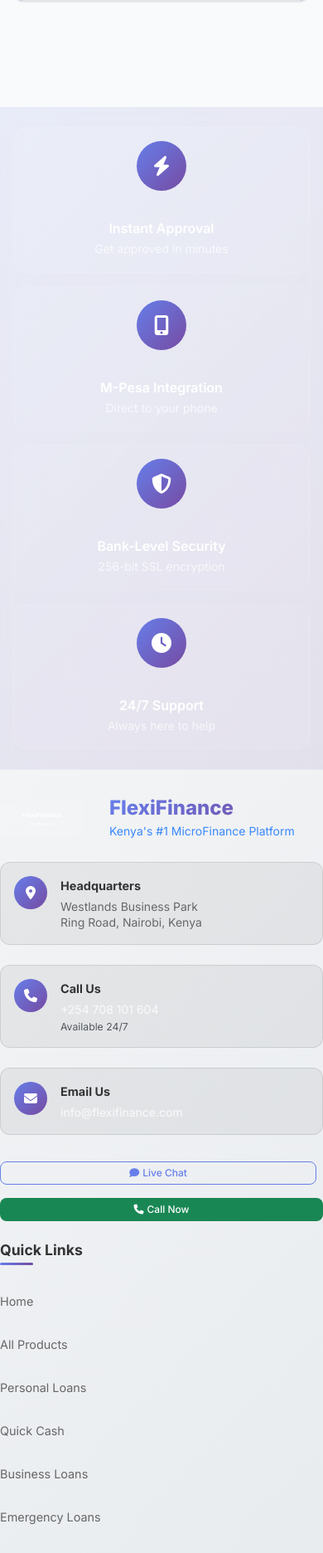
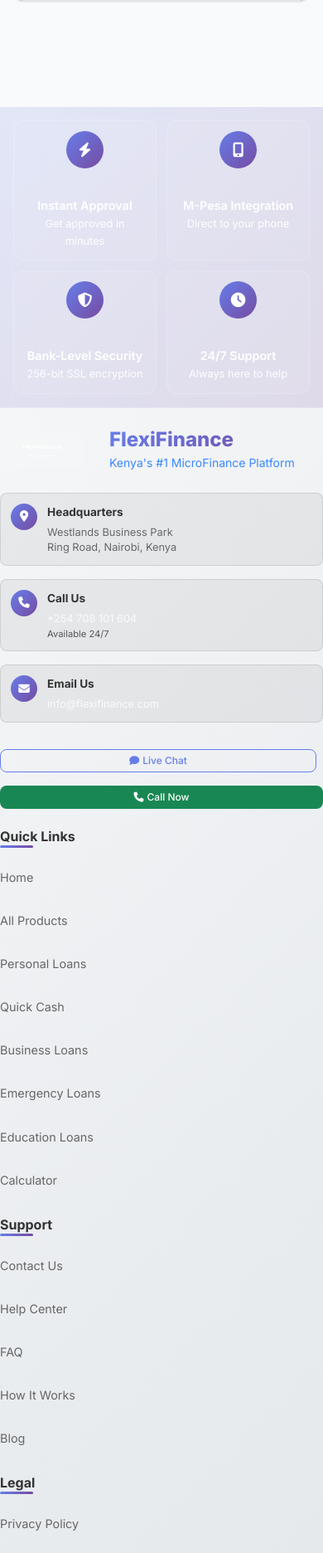
Before and after one commit to OumaCavin/FlexiFinance, a Django app: template templates/about.html in a window 390 px wide. Shown: the part 4628-6500 px from the top of the page at 83% size. Run offline with Django 5.2, Linux system fonts and the light colour scheme; the template is opened without the code that fills it, so the values that code supplies are empty.

Commit message:
Improve footer design: reduce height, enhance readability, and optimize social links
- Reduced footer height by decreasing padding across all sections
- Enhanced color contrast for better text readability (footer links, newsletter description, copyright text)
- Converted social icons from 2-column grid to horizontal flex layout
- Made social icons smaller with improved spacing and reduced font sizes
- Optimized mobile responsive design for better social link presentation
- Maintained all existing functionality and animations

```diff
--- a/templates/includes/footer.html
+++ b/templates/includes/footer.html
@@ -330,26 +330,26 @@
 
 /* Features Banner */
 .features-banner {
-    background: linear-gradient(135deg, rgba(102, 126, 234, 0.1) 0%, rgba(118, 75, 162, 0.1) 100%);
-    padding: 2rem 0;
-    border-bottom: 1px solid rgba(255, 255, 255, 0.1);
+    background: linear-gradient(135deg, rgba(102, 126, 234, 0.15) 0%, rgba(118, 75, 162, 0.15) 100%);
+    padding: 0.75rem 0;
+    border-bottom: 1px solid rgba(255, 255, 255, 0.2);
     backdrop-filter: blur(10px);
 }
 
 .features-grid {
     display: grid;
-    grid-template-columns: repeat(auto-fit, minmax(250px, 1fr));
-    gap: 2rem;
+    grid-template-columns: repeat(auto-fit, minmax(200px, 1fr));
+    gap: 1rem;
 }
 
 .feature-item {
     display: flex;
     align-items: center;
-    gap: 1rem;
-    padding: 1rem;
-    background: rgba(255, 255, 255, 0.05);
-    border-radius: 1rem;
-    border: 1px solid rgba(255, 255, 255, 0.1);
+    gap: 0.75rem;
+    padding: 0.75rem;
+    background: rgba(255, 255, 255, 0.08);
+    border-radius: 0.75rem;
+    border: 1px solid rgba(255, 255, 255, 0.15);
     transition: all 0.3s ease;
 }
 
@@ -360,34 +360,34 @@
 }
 
 .feature-icon {
-    width: 60px;
-    height: 60px;
+    width: 45px;
+    height: 45px;
     background: linear-gradient(135deg, #667eea 0%, #764ba2 100%);
     border-radius: 50%;
     display: flex;
     align-items: center;
     justify-content: center;
-    font-size: 1.5rem;
+    font-size: 1.1rem;
     color: white;
     flex-shrink: 0;
 }
 
 .feature-content h6 {
-    color: white;
+    color: #ffffff;
     font-weight: 600;
     margin-bottom: 0.25rem;
-    font-size: 1rem;
+    font-size: 0.9rem;
 }
 
 .feature-content p {
-    color: rgba(255, 255, 255, 0.7);
+    color: rgba(255, 255, 255, 0.9);
     margin: 0;
-    font-size: 0.875rem;
+    font-size: 0.8rem;
 }
 
 /* Main Footer Content */
 .footer-main-content {
-    padding: 3rem 0;
+    padding: 1rem 0;
     position: relative;
     z-index: 2;
 }
@@ -397,12 +397,12 @@
 }
 
 .footer-title {
-    color: white;
+    color: #ffffff;
     font-weight: 700;
-    font-size: 1.1rem;
-    margin-bottom: 1.5rem;
+    font-size: 1rem;
+    margin-bottom: 1rem;
     position: relative;
-    padding-bottom: 0.5rem;
+    padding-bottom: 0.25rem;
 }
 
 .footer-title::after {
@@ -450,12 +450,12 @@
 .contact-item {
     display: flex;
     align-items: flex-start;
-    gap: 1rem;
-    margin-bottom: 1.5rem;
-    padding: 1rem;
-    background: rgba(255, 255, 255, 0.05);
-    border-radius: 0.75rem;
-    border: 1px solid rgba(255, 255, 255, 0.1);
+    gap: 0.75rem;
+    margin-bottom: 1rem;
+    padding: 0.75rem;
+    background: rgba(255, 255, 255, 0.08);
+    border-radius: 0.5rem;
+    border: 1px solid rgba(255, 255, 255, 0.15);
     transition: all 0.3s ease;
 }
 
@@ -465,8 +465,8 @@
 }
 
 .contact-icon {
-    width: 40px;
-    height: 40px;
+    width: 32px;
+    height: 32px;
     background: linear-gradient(135deg, #667eea 0%, #764ba2 100%);
     border-radius: 50%;
     display: flex;
@@ -474,19 +474,20 @@
     justify-content: center;
     color: white;
     flex-shrink: 0;
+    font-size: 0.85rem;
 }
 
 .contact-details strong {
-    color: white;
+    color: #ffffff;
     display: block;
     margin-bottom: 0.25rem;
-    font-size: 0.9rem;
+    font-size: 0.85rem;
 }
 
 .contact-details p {
     margin: 0;
-    color: rgba(255, 255, 255, 0.7);
-    font-size: 0.875rem;
+    color: rgba(255, 255, 255, 0.9);
+    font-size: 0.8rem;
     line-height: 1.4;
 }
 
@@ -918,20 +920,32 @@
 
 @media (max-width: 767.98px) {
     .features-banner {
+        padding: 1rem 0;
+    }
+
+    .features-grid {
+        grid-template-columns: repeat(2, 1fr);
+        gap: 0.75rem;
+    }
+
+    .footer-main-content {
         padding: 1.5rem 0;
     }
 
-    .features-grid {
-        grid-template-columns: 1fr;
-        gap: 1rem;
+    .social-links-enhanced {
+        grid-template-columns: repeat(3, 1fr);
+        gap: 0.5rem;
     }
 
-    .footer-main-content {
-        padding: 2rem 0;
+    .social-link {
+        padding: 0.4rem 0.5rem;
+        font-size: 0.75rem;
+        gap: 0.25rem;
     }
 
-    .social-links-enhanced {
-        grid-template-columns: 1fr;
+    .social-link i {
+        font-size: 0.8rem;
+        width: 14px;
     }
 
     .payment-methods-enhanced {
```
Also changed, not shown: other parts of templates/includes/footer.html (+17 -16 lines).
